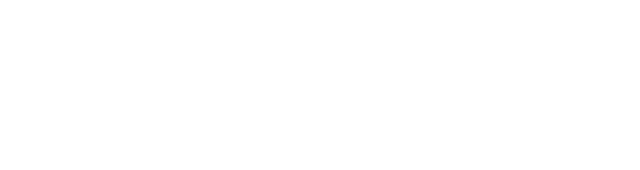
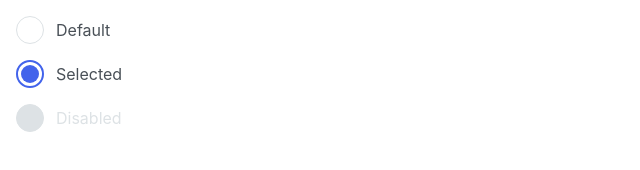
Before and after one commit to js-tasks-ru/htmlcss-20240614_dkalabukhov, a website: page 07-lection5/02-radio/index.html in a window 1280 px wide. Shown: the whole page, without its empty margins (0-640 px from the left). Drawn offline with Linux system fonts and the light colour scheme; a web font is replaced by a local one.

Commit message:
Solution for dz5-radio task

```diff
--- /dev/null
+++ b/07-lection5/02-radio/container.css
@@ -0,0 +1,6 @@
+.container {
+  display: inline-flex;
+  flex-direction: column;
+  gap: 16px;
+  margin: 16px 0 0 16px;
+}
--- a/07-lection5/02-radio/index.html
+++ b/07-lection5/02-radio/index.html
@@ -4,8 +4,38 @@
     <head>
         <link rel="stylesheet" href="../../assets/css/main.css">
         <link rel="stylesheet" href="./radio.css">
+        <link rel="stylesheet" href="./container.css">
     </head>
     <body>
-
+        <div class="container">
+            <label class="radio">
+                <input type="radio" name="radio" class="radio__input">
+                <div class="radio__state">
+                    <div class="radio__control">
+                        <div class="radio__circle"></div>
+                    </div>
+                    <div class="radio__title">Default</div>
+                </div>
+            </label>
+            <label class="radio">
+                <input type="radio" name="radio" class="radio__input" checked>
+                <div class="radio__state">
+                    <div class="radio__control">
+                        <div class="radio__circle"></div>
+                    </div>
+                    <div class="radio__title">Selected</div>
+                </div>
+            </label>
+            <label class="radio">
+                <input type="radio" name="radio" class="radio__input" disabled>
+                <div class="radio__state">
+                    <div class="radio__control">
+                        <div class="radio__circle"></div>
+                    </div>
+                    <div class="radio__title">Disabled</div>
+                </div>
+            </label>
+        </div>
+        <script src="./radio.js" defer></script>
     </body>
 </html>
--- a/07-lection5/02-radio/radio.css
+++ b/07-lection5/02-radio/radio.css
@@ -0,0 +1,65 @@
+.radio {
+  display: inline-block;
+  position: relative;
+}
+
+.radio__input {
+  position: absolute;
+  left: -100vw;
+}
+
+.radio__state {
+  display: flex;
+  align-items: center;
+  gap: 12px;
+}
+
+.radio__control {
+  width: 28px;
+  height: 28px;
+  border: 1px solid var(--grey-2);
+  border-radius: 50%;
+  display: flex;
+  justify-content: center;
+  align-items: center;
+}
+
+.radio__circle {
+  width: 18px;
+  height: 18px;
+  background-color: var(--blue);
+  border-radius: 50%;
+  display: none;
+}
+
+.radio__title {
+  font-family: Inter, sans-serif;
+  size: 16px;
+  line-height: 24px;
+  color: var(--grey-4);
+}
+
+.radio__input:checked ~ .radio__state .radio__control {
+  border-color: var(--blue);
+  border-width: 2px;
+}
+
+.radio__input:checked ~ .radio__state .radio__circle {
+  display: block;
+}
+
+.radio__input:disabled ~ .radio__state .radio__circle {
+  display: none;
+}
+
+.radio__input:disabled ~ .radio__state .radio__control {
+  background-color: var(--grey-2)
+}
+
+.radio__input:disabled ~ .radio__state .radio__title {
+  color: var(--grey-2)
+}
+
+.radio__input:focus ~ .radio__state .radio__title {
+  text-decoration: underline;
+}
--- /dev/null
+++ b/07-lection5/02-radio/radio.js
@@ -0,0 +1,17 @@
+const radioInput = document.querySelectorAll('.radio__input');
+
+const render = () => {
+  radioInput.forEach((radio) => {
+    if (radio.checked) {
+      radio.parentElement.querySelector('.radio__title').textContent = 'Selected';
+    } else {
+      radio.parentElement.querySelector('.radio__title').textContent = 'Default';
+    }
+  })
+}
+
+radioInput.forEach((input) => {
+  input.addEventListener('change', (e) => {
+    render();
+  })
+});
```
